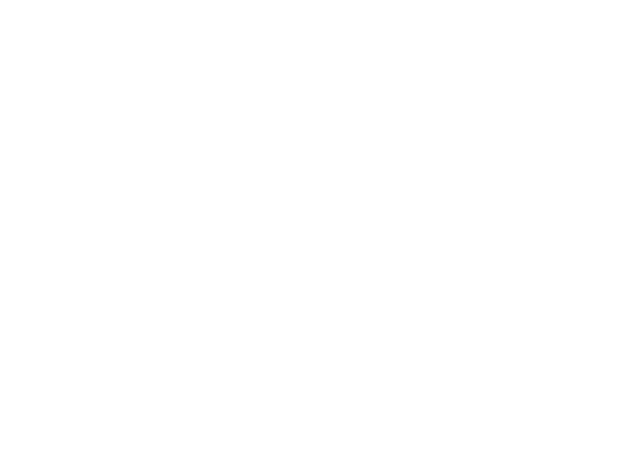
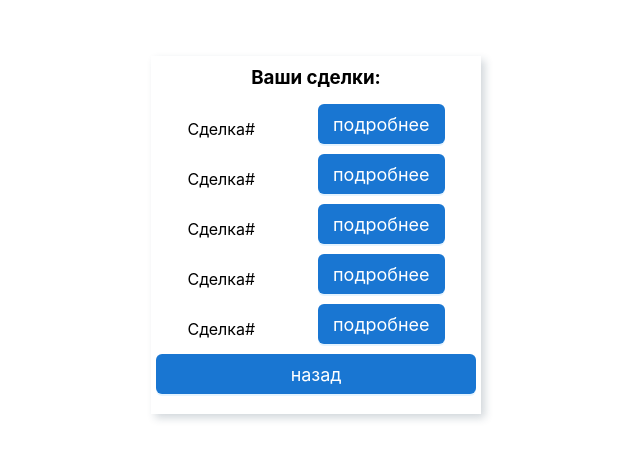
Before and after one commit to qoobatov/belgikgBot, a React (Create React App) app: page /tradelist in a window 1280 px wide. Before the commit this address had no page. Shown: the part 165-624 px from the top of the page, without its empty margins (324-964 px from the left). Built offline with nearby package versions, Linux system fonts and the light colour scheme.

Commit message:
add component tradeList

```diff
--- a/src/App.js
+++ b/src/App.js
@@ -2,6 +2,7 @@
 import { BrowserRouter as Router, Routes, Route } from "react-router-dom";
 import Login from "./components/Login/Login";
 import MyTrades from "./components/MyTrades/MyTrades";
+import TradesList from "./components/TradesList/TradesList";
 
 function App() {
   return (
@@ -11,6 +12,7 @@
           <Routes>
             <Route path="/belgikgBot" element={<Login />} />
             <Route path="/mytrades" element={<MyTrades />} />
+            <Route path="/tradelist" element={<TradesList />} />
           </Routes>
         </Router>
       </div>
--- a/src/components/MyTrades/MyTrades.js
+++ b/src/components/MyTrades/MyTrades.js
@@ -1,20 +1,33 @@
 import React from "react";
 import "./MyTrades.css";
+import { useState} from "react";
+import { useNavigate } from "react-router-dom";
 import { Button } from "antd";
 
 function MyTrades() {
+
+  const navigate = useNavigate()
+  const [showTradeList, setshowTradeList] = useState(false);
+
+  const handleClick = () => {
+    setshowTradeList(true)
+      navigate('/tradelist')
+};
+
+
   return (
     <div className="my-trades-container">
       <div className="my-trades-content">
         <h3>Сделки или оформить заказ:</h3>
         <p className="my-trades-description">Если у вас нету текущих сделок, вы можете оформить заказ</p>
 
-        <Button type="primary" htmlType="submit" className="btn-mytrades">
+        <Button type="primary" htmlType="submit" className="btn-mytrades" onClick={handleClick}>
           Мои сделки
         </Button>
         <Button type="primary" htmlType="submit">
           Оформить заказ
         </Button>
+        {showTradeList && navigate('/tradelist')}
       </div>
     </div>
   );
--- /dev/null
+++ b/src/components/TradesList/TradeList.css
@@ -0,0 +1,32 @@
+.trade-list-container {
+  display: flex;
+  justify-content: center;
+  align-items: center;
+  height: 100vh;
+}
+
+.trade-list-content {
+  width: 330px;
+  max-height: 650px;
+  padding: 10px 5px;
+  /* display: flex;
+    flex-direction: column; */
+  box-shadow: 4px 4px 8px 0px rgba(34, 60, 80, 0.2);
+  display: flex;
+  flex-direction: column;
+}
+.trade-list-content h3 {
+  text-align: center;
+  margin-bottom: 15px;
+}
+
+.trade-more-info {
+  display: flex;
+  justify-content: space-around;
+  text-align: center;
+  align-items: center;
+}
+
+.btn-trade-list{
+    margin-bottom: 10px;
+}
--- /dev/null
+++ b/src/components/TradesList/TradesList.js
@@ -0,0 +1,48 @@
+import React from "react";
+import "./TradeList.css";
+import { Button } from "antd";
+
+function TradesList() {
+  return (
+    <div className="trade-list-container">
+      <div className="trade-list-content">
+        <h3>Ваши сделки:</h3>
+        <div className="trade-more-info">
+          <span>Сделка#</span>
+          <Button type="primary" htmlType="submit" className="btn-trade-list">
+            подробнее
+          </Button>
+        </div>
+        <div className="trade-more-info">
+          <span>Сделка#</span>
+          <Button type="primary" htmlType="submit" className="btn-trade-list">
+            подробнее
+          </Button>
+        </div>
+        <div className="trade-more-info">
+          <span>Сделка#</span>
+          <Button type="primary" htmlType="submit" className="btn-trade-list">
+            подробнее
+          </Button>
+        </div>
+        <div className="trade-more-info">
+          <span>Сделка#</span>
+          <Button type="primary" htmlType="submit" className="btn-trade-list">
+            подробнее
+          </Button>
+        </div>
+        <div className="trade-more-info">
+          <span>Сделка#</span>
+          <Button type="primary" htmlType="submit" className="btn-trade-list">
+            подробнее
+          </Button>
+        </div>
+      <Button type="primary" htmlType="submit" className="btn-trade-list">
+        назад
+      </Button>
+      </div>
+    </div>
+  );
+}
+
+export default TradesList;
```
